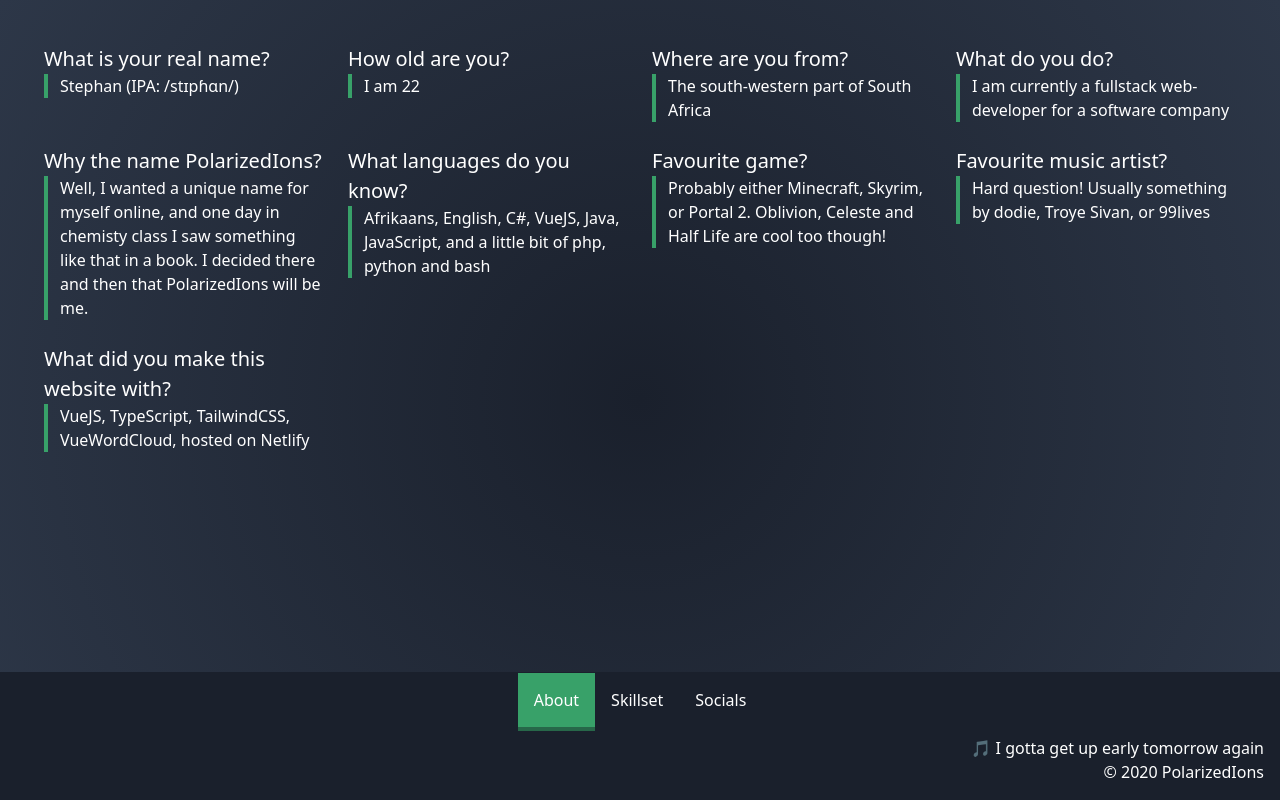
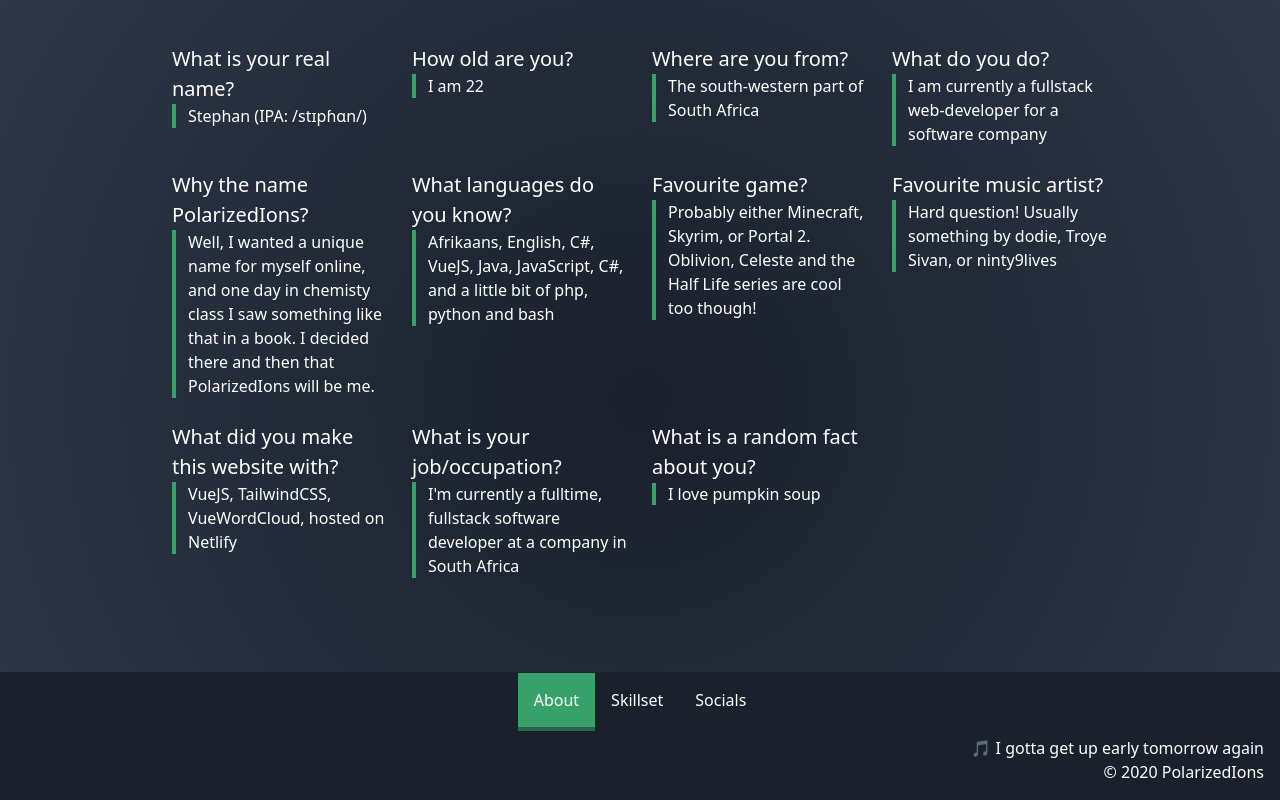
Before and after one commit to PolarizedIons/website-src, a Vue app: page / in a window 1280 px wide. Built offline with nearby package versions, Linux system fonts and the light colour scheme.

Commit message:
minor changes

```diff
--- a/src/pages/About.vue
+++ b/src/pages/About.vue
@@ -1,8 +1,12 @@
 <template>
-    <div class="p-8 grid lg:grid-cols-4 md:grid-cols-2 sm:grid-cols-1">
+    <div class="p-8 grid lg:grid-cols-4 md:grid-cols-2 sm:grid-cols-1 lg:w-4/5 mx-auto">
         <div v-for="(question, i) in questions" :key="`question-${i}`" class="m-3">
             <div class="text-xl">{{ question.q }}</div>
             <div class="border-green-600 border-l-4 pl-3">{{ question.a }}</div>
+        </div>
+        <div class="m-3">
+            <div class="text-xl">What is a random fact about you?</div>
+            <a @click.prevent="selectRandomFact" href="#" class="border-green-600 border-l-4 pl-3">{{ randomFact }}</a>
         </div>
     </div>
 </template>
@@ -36,22 +40,45 @@ export default {
                 },
                 {
                     q: 'What languages do you know?',
-                    a: 'Afrikaans, English, C#, VueJS, Java, JavaScript, and a little bit of php, python and bash',
+                    a: 'Afrikaans, English, C#, VueJS, Java, JavaScript, C#, and a little bit of php, python and bash',
                 },
                 {
                     q: 'Favourite game?',
                     a:
-                        'Probably either Minecraft, Skyrim, or Portal 2. Oblivion, Celeste and Half Life are cool too though!',
+                        'Probably either Minecraft, Skyrim, or Portal 2. Oblivion, Celeste and the Half Life series are cool too though!',
                 },
                 {
                     q: 'Favourite music artist?',
-                    a: 'Hard question! Usually something by dodie, Troye Sivan, or 99lives',
+                    a: 'Hard question! Usually something by dodie, Troye Sivan, or ninty9lives',
                 },
                 {
                     q: 'What did you make this website with?',
-                    a: 'VueJS, TypeScript, TailwindCSS, VueWordCloud, hosted on Netlify',
+                    a: 'VueJS, TailwindCSS, VueWordCloud, hosted on Netlify',
+                },
+                {
+                    q: 'What is your job/occupation?',
+                    a: "I'm currently a fulltime, fullstack software developer at a company in South Africa",
                 },
             ],
+            facts: [
+                "I have bad social anxiety - if I don't answer your phone call, this is why!",
+                'I love hate pop music',
+                'I can listen to almost any type of music, except rap/hard metal',
+                'I love pumpkin soup',
+                'Sometimes I listen to music all the time, sometimes I go weeks without listening to one song',
+                "Sometimes on a whim, I'll rearange my bedroom completely",
+                "I never studied at a universety, though people still think I'm good at what I do",
+                "My cat's name is Zoey",
+                'I stole this random-quote idea from my friend Ellpeck',
+                "I almost never finish projects, but I'm pretty proud of those I do finish",
+                "I've never left the country",
+                'I have more international friends, than local ones',
+                'I suck at public speaking',
+                'According to 16personalities, I am an ISFP',
+                'I have a discord snapback, whose import-costs, cost more than the actual hat',
+                "I don't like scented candles",
+            ],
+            randomFact: '',
         };
     },
     methods: {
@@ -60,6 +87,12 @@ export default {
             let ageDate = new Date(ageDifMs);
             return Math.abs(ageDate.getUTCFullYear() - 1970);
         },
+        selectRandomFact() {
+            this.randomFact = this.facts[Math.floor(Math.random() * this.facts.length)];
+        },
+    },
+    mounted() {
+        this.selectRandomFact();
     },
 };
 </script>
--- a/src/pages/Skills.vue
+++ b/src/pages/Skills.vue
@@ -1,9 +1,9 @@
 <template>
-    <div class="flex flex-wrap w-10/12 mx-auto justify-center">
+    <div class="flex flex-wrap lg:w-4/5 mx-auto justify-center">
         <div
             v-for="skill of skillSet"
             :key="`skill-${skill.name}`"
-            class="bg-gray-800 flex items-center justify-center p-4 m-4 w-full lg:w-1/4 shadow-2xl"
+            class="bg-gray-800 flex items-center justify-center p-4 m-4 w-1/2 md:w-1/3 lg:w-1/4 shadow-2xl"
         >
             {{ skill.name }}
         </div>
```
